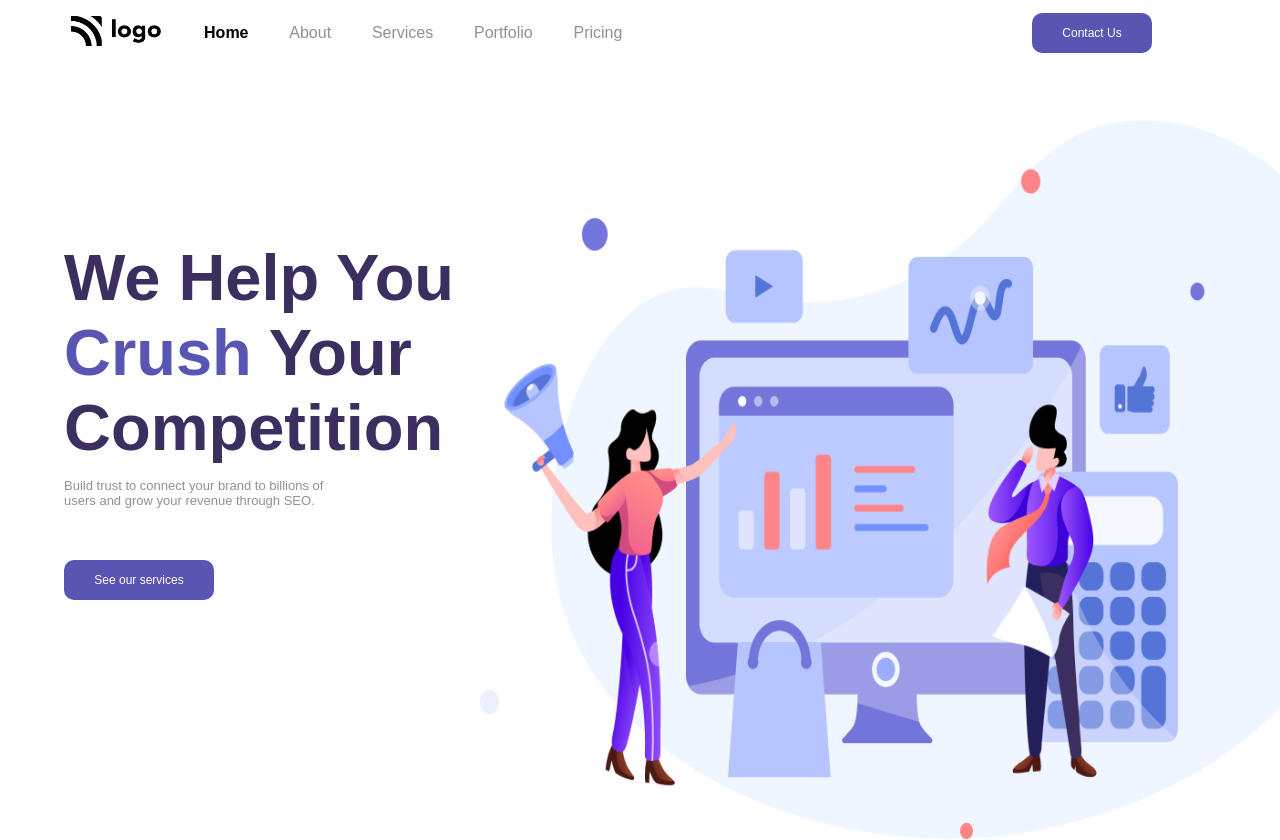
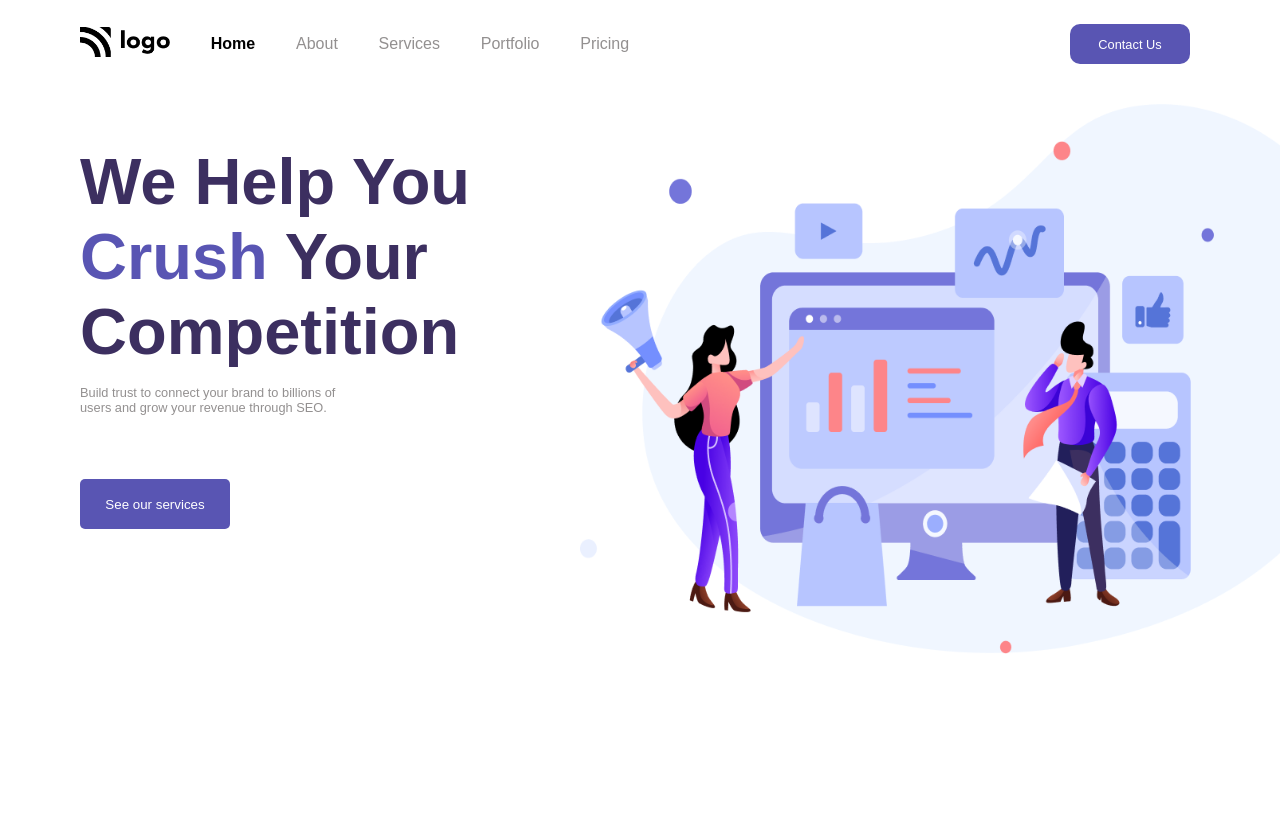
Before and after one commit to sakshi936/HTML-CSS-PROJECT-3, a plain HTML site: page index.html in a window 1280 px wide. After the commit the page ends 800 px from the top, so only its background shows below. Drawn offline with Linux system fonts and the light colour scheme.

Commit message:
fix: style

```diff
--- a/index.html
+++ b/index.html
@@ -44,11 +44,11 @@
             <h1 class="heading-text font">
               We Help You <span>Crush</span> Your Competition
             </h1>
-            <p class="description">
+            <p class="description font">
               Build trust to connect your brand to billions of  <br>users and grow
               your revenue through SEO.
             </p>
-            <button class="nav-button btn font">See our services</button>
+            <button class=" btn font">See our services</button>
           </div>
           <!-- Right Text -->
           <div>
--- a/style.css
+++ b/style.css
@@ -1,24 +1,30 @@
 
+*{
+    margin: 0;
+    border: none;
+    padding: 0;
+}
 
 .navbar-container{
 
-    /* background-color: red; */
+
     display: flex;
-    /* justify-content: space-evenly; */
+
     align-items: center;
+    margin-top: 1.5rem;
 
 
 }
 
 .logo{
-    /* background-color: green; */
-    position: relative;
-    left: 5%;
+
+    margin-left: 5rem ;
+
 
 
 }
 .logo-img{
-    /* background-color: green; */
+
     width: 90px;
     height: 30px;
 
@@ -27,71 +33,71 @@
 
 
 
-.grow-list{
-    /* background-color: khaki; */
-    position: relative;
-    left: 2%;
-}
+
 .list-item{
     color: #939090;
 }
 .home{
-    font-weight: bold;
+    font-weight: 700;
     color: black;
 }
 .list{
-    /* background-color: green; */
+
     display: flex;
     list-style-type: none;
     justify-content: space-evenly;
      width: 500px;
+
 }
 
 .button-group{
-     position: absolute;
-     right: 10%;
-     /* background-color: blue; */
+
+     margin-left: 25rem;
 }
 
 .nav-button{
     background-color:#5955b3;
     height: 40px;
     width: 120px;
-    border: 0cap;
+
     border-radius: 10px;
     color: white;
-    font-size: 12px;
+    font-size: 0.8rem;
 }
 
 /* Banner */
 
+.banner-container{
+    display: flex;
 
+}
 .left-text{
-   height: 25rem;
-    width: 25rem;
-    /* background-color: blue; */
-    position: absolute;
-    left: 5%;
-    top: 30%;
+   height: 400px;
+    width: 500px;
+
     text-align: left;
-   font-family: TT Hoves Pro Variable, sans-serif;
+
+    margin: 5rem 0rem 0rem 5rem;
+
 }
 .illustration-img{
-    position: absolute;
-    right: 0%;
-    top: 15%;
-    height: 90%;
-    width: 50rem;
+
+
+    margin: 2.5rem 0rem 0rem 4rem;
+    height: 550px;
+    width: 700px;
 }
 
 
 .btn{
+    background-color:#5955b3;
     width: 150px;
-    /* font-size: 12px; */
-    /* background-color: white; */
-    /* padding-top: 10%; */
-    position: absolute;
-    bottom: 10%;
+    margin-top: 4rem;
+    height: 50px;
+    width: 150px;
+    border: none;
+    border-radius: 5px;
+    color: #ffffff;
 }
 .font{
     font-family: TT Hoves Pro Variable, sans-serif;
@@ -100,8 +106,6 @@
 
 .heading-text{
     font-size: 65px;
-    /* background-color: magenta; */
-    margin: 0%;
     color: #3c2f60;
 }
 
@@ -109,8 +113,8 @@ span{
     color: #5955b3;
 }
 .description{
-    /* background-color: lawngreen; */
-    padding: top 0;
-    font-size: small;
+
+    margin-top: 1rem;
+    font-size: 0.8rem;
     color: #939090;
 }
```
